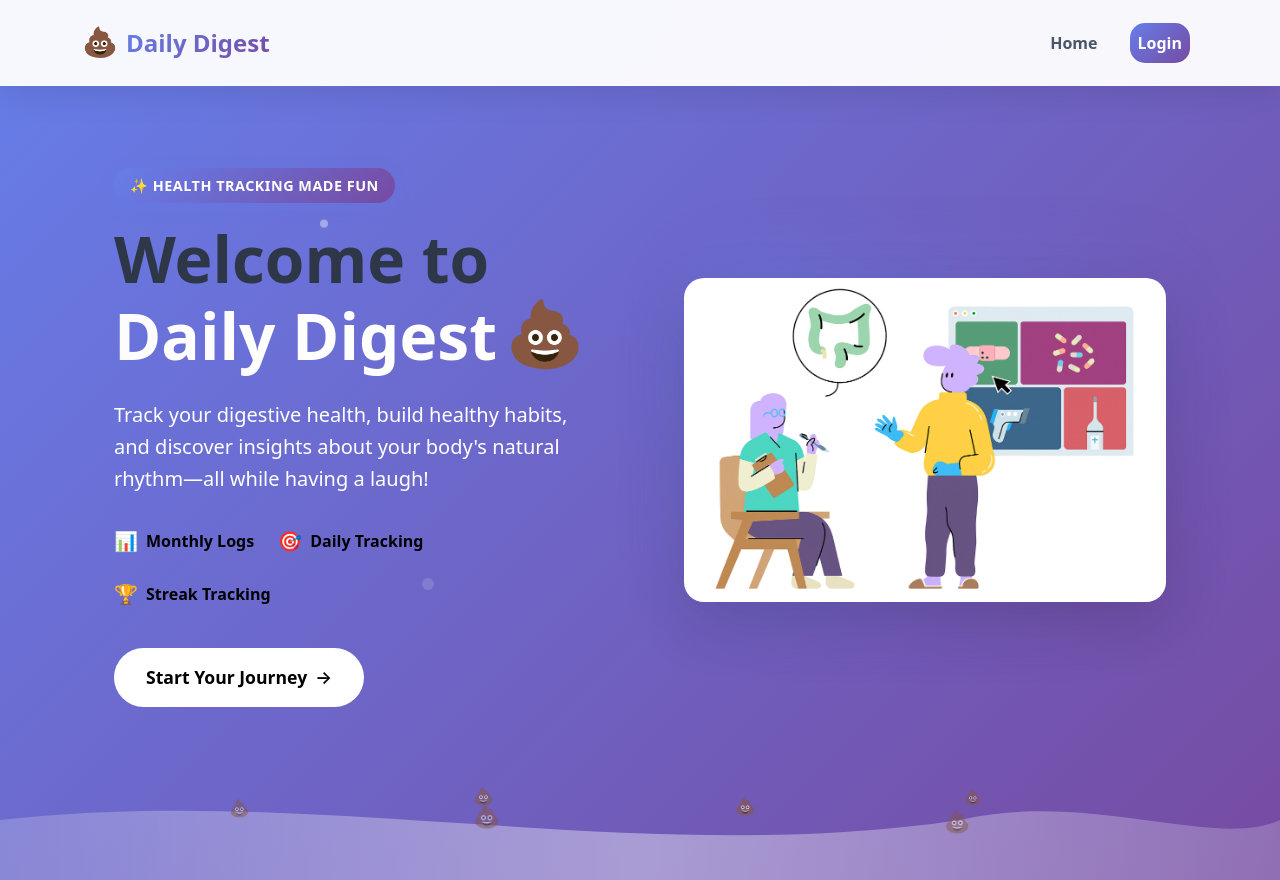
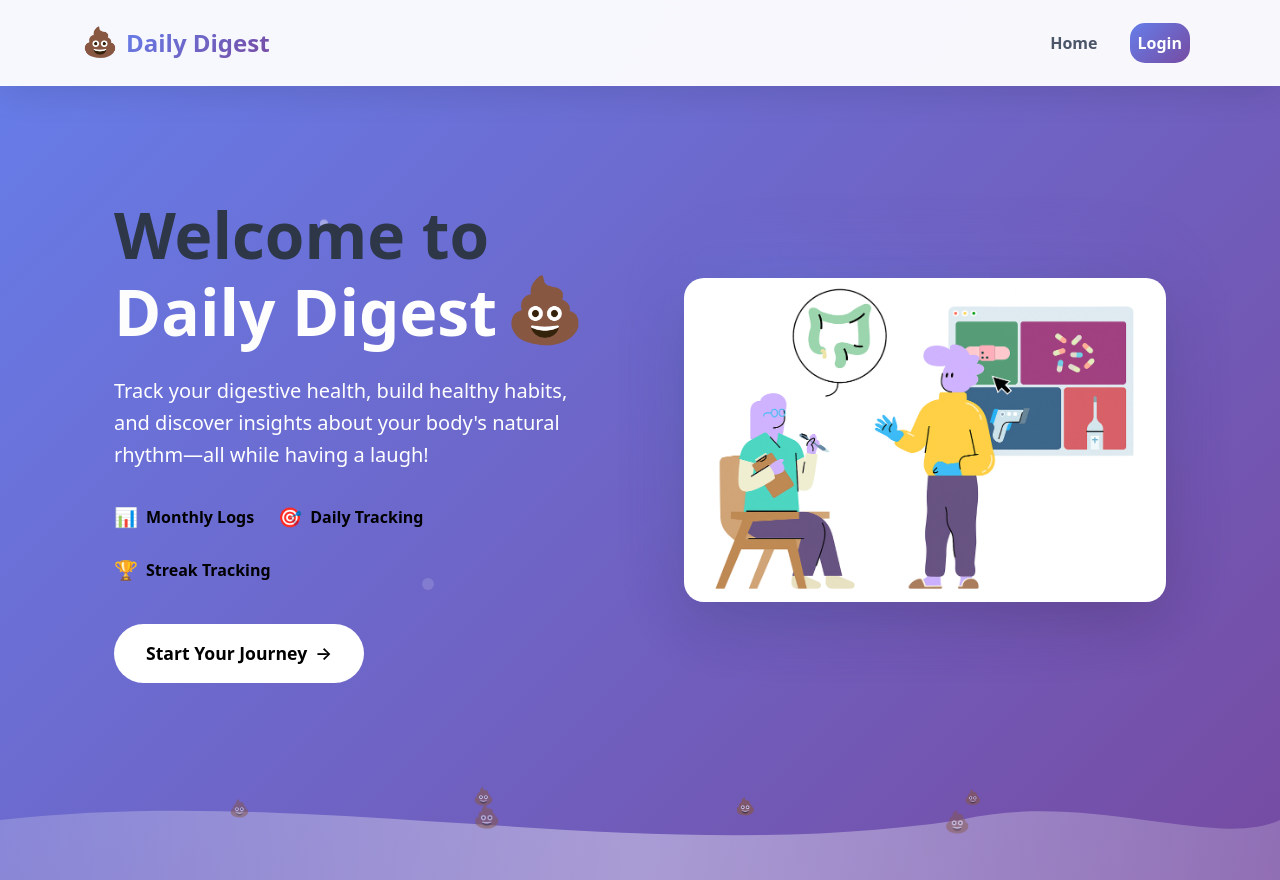
Before and after one commit to EmanDomo/DailyDigest, a React (Vite) app in the folder frontend/: page / in a window 1280 px wide. Built offline with nearby package versions, Linux system fonts and the light colour scheme; the HTML template or start-up script is replaced by a standard one.

Commit message:
removed her badge

```diff
--- a/frontend/src/pages/Users/LandingPage.jsx
+++ b/frontend/src/pages/Users/LandingPage.jsx
@@ -15,9 +15,6 @@ const App = () => {
         <Row className="hero-section align-items-center min-vh-100">
           <Col md={6} className="text-center text-md-start">
             <div className="hero-content">
-              <div className="hero-badge">
-                <span className="badge-text">✨ Health Tracking Made Fun</span>
-              </div>
 
               <h1 className="hero-title">
                 Welcome to <span className="brand-highlight">Daily Digest</span>
--- a/frontend/src/styles/LandingPage.css
+++ b/frontend/src/styles/LandingPage.css
@@ -13,25 +13,6 @@
   padding: 2rem;
   position: relative;
   z-index: 3;
-}
-
-/* Hero Badge */
-.hero-badge {
-  display: inline-block;
-  margin-bottom: 1.5rem;
-  animation: fadeInUp 0.8s ease-out;
-}
-
-.badge-text {
-  background: linear-gradient(135deg, #667eea 0%, #764ba2 100%);
-  color: white;
-  padding: 0.5rem 1rem;
-  border-radius: 50px;
-  font-size: 0.9rem;
-  font-weight: 600;
-  text-transform: uppercase;
-  letter-spacing: 0.5px;
-  box-shadow: 0 4px 15px rgba(102, 126, 234, 0.3);
 }
 
 /* Hero Title */
```
